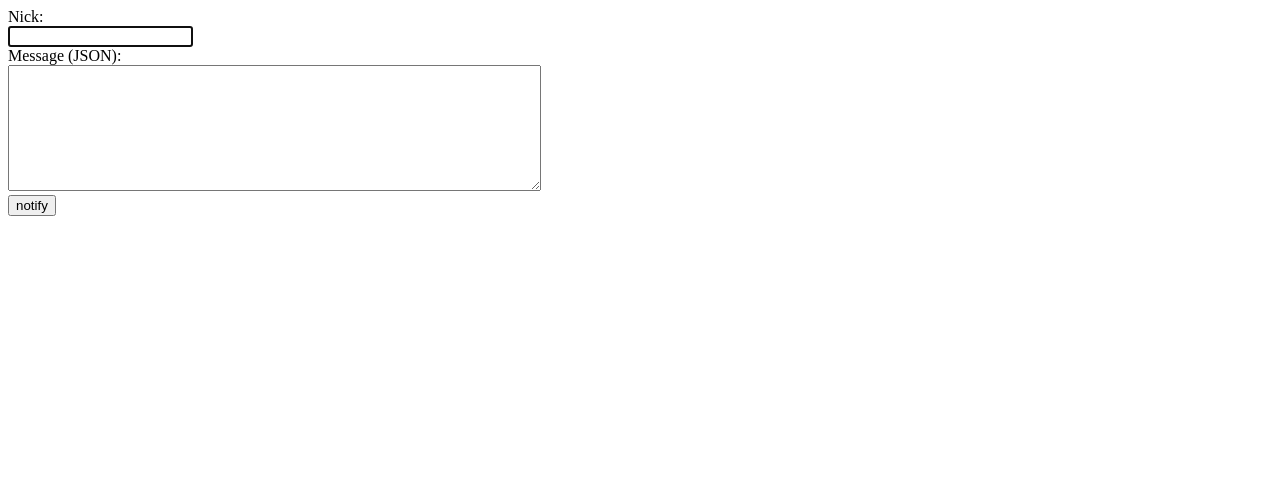
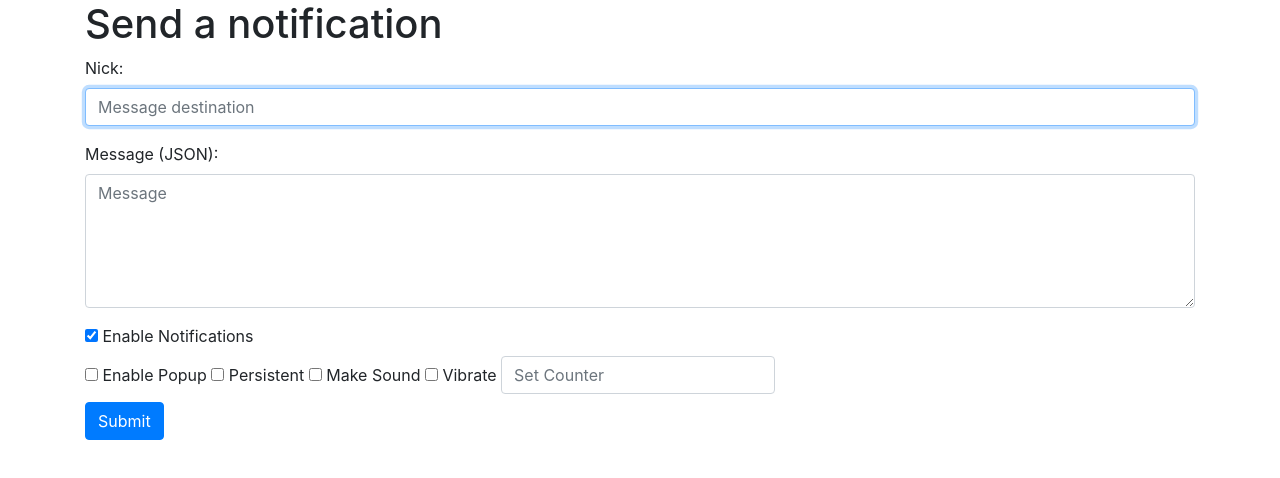
Before and after one commit to ubports/ubuntu-push, a website: page docs/example-server/notify-form.html in a window 1280 px wide. Drawn offline with nearby package versions, Linux system fonts and the light colour scheme.

Commit message:
Add form, use bootstrap with ubuntu theme

```diff
--- a/docs/example-server/config/config.js
+++ b/docs/example-server/config/config.js
@@ -11,5 +11,5 @@ module.exports = config = {
     ,"happy_retry_secs": 5
     ,"expire_mins": 120
     ,"no_inbox": true
-    ,"play_notify_form": false
+    ,"play_notify_form": true
 }
--- a/docs/example-server/notify-form.html
+++ b/docs/example-server/notify-form.html
@@ -1,14 +1,51 @@
 <!doctype html>
-<html>
+<html lang="en">
 <head>
-<title>notify</title>
+<meta name="viewport" content="width=device-width, initial-scale=1">
+<link href="//maxcdn.bootstrapcdn.com/bootswatch/3.2.0/united/bootstrap.min.css" rel="stylesheet">
+<script src="https://ajax.googleapis.com/ajax/libs/jquery/1.11.1/jquery.min.js"></script>
+<script src="//maxcdn.bootstrapcdn.com/bootstrap/3.2.0/js/bootstrap.min.js"></script>
+<script>
+function enableControls() {
+    disabled = !($('#enable')[0].checked);
+    $('#popup')[0].disabled=disabled;
+    $('#persistent')[0].disabled=disabled;
+    $('#sound')[0].disabled=disabled;
+    $('#vibrate')[0].disabled=disabled;
+    $('#counter')[0].disabled=disabled;
+}
+</script>
+<title>Send a notification</title>
 <meta http-equiv="content-type" content="text/html; charset=UTF-8">
 </head>
 <body>
-<form method="POST" action="/play-notify-form" >
-<label for="nick">Nick:</label><br><input id="nick" name="nick" type="text" autofocus><br>
-<label for="data">Message (JSON):</label><br><textarea id="data" name="data" cols="64" rows="8"></textarea><br>
-<input type="submit" value="notify">
+<div class="container">
+<H1>Send a notification</H1>
+<form method="POST" action="/play-notify-form" role="form">
+<fieldset>
+<div class="form-group">
+    <label for="nick">Nick:</label>
+    <input  class="form-control" placeholder="Message destination" id="nick" name="nick" type="text" autofocus>
+</div>
+<div class="form-group">
+    <label for="message">Message (JSON):</label>
+    <textarea class="form-control" placeholder="Message" id="message" name="message" rows="5"></textarea>
+</div>
+<div class="checkbox">
+    <label> <input type="checkbox" id="enable" name="enable" onclick='enableControls()' checked=true> Enable Notifications </label>
+</div>
+<div class="checkbox">
+    <label> <input type="checkbox" id="popup" name="popup"> Enable Popup </label>
+    <label> <input type="checkbox" id="persistent" name="persistent"> Persistent </label>
+    <label> <input type="checkbox" id="sound" name="sound"> Make Sound </label>
+    <label> <input type="checkbox" id="vibrate" name="vibrate"> Vibrate </label>
+    <label for="data">
+    <input class="form-control" placeholder="Set Counter" id="counter" name="counter" type="number" autofocus>
+    </label>
+</div>
+    <button type="submit" class="btn btn-primary" value="notify">Submit</button>
+</fieldset>
 </form>
+</div>
 </body>
 </html>
```
Also changed, not shown: docs/example-server/app.js (+22 -8 lines), docs/example-server/index.html (+2 -0 lines).
